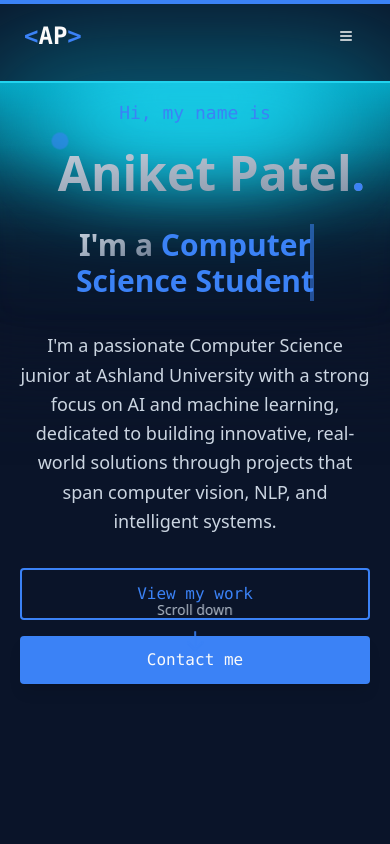
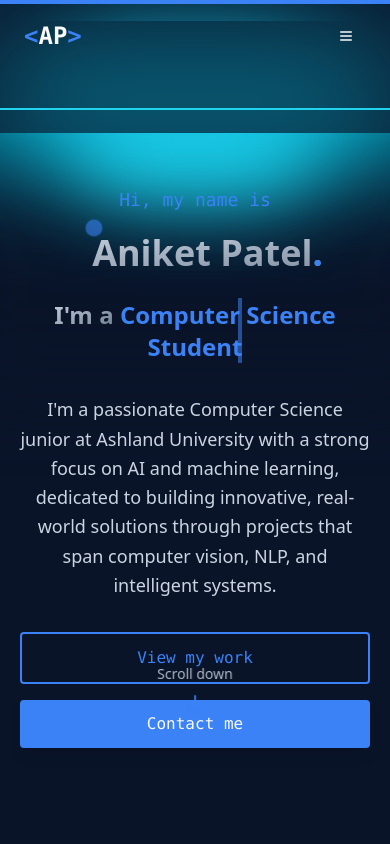
Before and after one commit to Aniket25042003/Portfolio, a React (Vite) app: page / in a window 390 px wide. Shown: the top 844 px of the page. Built offline with nearby package versions, Linux system fonts and the light colour scheme.

Commit message:
Made it mobile responsive

```diff
--- a/src/components/sections/Hero.tsx
+++ b/src/components/sections/Hero.tsx
@@ -4,7 +4,7 @@ const Hero = () => {
   return (
     <section
       id="hero"
-      className="relative overflow-hidden"
+      className="relative overflow-hidden pt-safe"
     >
       <HeroLampContainer className="bg-navy-dark dark:bg-navy-dark" />
     </section>
--- a/src/components/ui/lamp.tsx
+++ b/src/components/ui/lamp.tsx
@@ -122,7 +122,7 @@ export const HeroLampContainer = ({
       )}
     >
       {/* Lamp light effect - moved further down to prevent cutoff */}
-      <div className="relative flex w-full flex-1 scale-y-100 items-center justify-center isolate z-0 pt-32">
+      <div className="relative flex w-full flex-1 scale-y-100 items-center justify-center isolate z-0 pt-16 sm:pt-20 md:pt-32">
         <motion.div
           initial={{ opacity: 0.5, width: "15rem" }}
           whileInView={{ opacity: 1, width: "30rem" }}
@@ -166,7 +166,7 @@ export const HeroLampContainer = ({
             duration: 0.8,
             ease: "easeInOut",
           }}
-          className="absolute inset-auto z-30 h-36 w-64 -translate-y-[6rem] rounded-full bg-cyan-400 blur-2xl"
+          className="absolute inset-auto z-30 h-36 w-64 -translate-y-[3rem] sm:-translate-y-[4rem] md:-translate-y-[6rem] rounded-full bg-cyan-400 blur-2xl"
         ></motion.div>
         <motion.div
           initial={{ width: "15rem" }}
@@ -176,14 +176,14 @@ export const HeroLampContainer = ({
             duration: 0.8,
             ease: "easeInOut",
           }}
-          className="absolute inset-auto z-50 h-0.5 w-[30rem] -translate-y-[7rem] bg-cyan-400"
+          className="absolute inset-auto z-50 h-0.5 w-[30rem] -translate-y-[4rem] sm:-translate-y-[5rem] md:-translate-y-[7rem] bg-cyan-400"
         ></motion.div>
 
-        <div className="absolute inset-auto z-40 h-44 w-full -translate-y-[12.5rem] bg-navy-dark"></div>
+        <div className="absolute inset-auto z-40 h-28 sm:h-32 md:h-44 w-full -translate-y-[6rem] sm:-translate-y-[7rem] md:-translate-y-[12.5rem] bg-navy-dark"></div>
       </div>
 
       {/* Hero Content positioned within the lamp light cone - adjusted positioning further down */}
-      <div className="relative z-50 flex -translate-y-40 flex-col items-center px-5 max-w-4xl mx-auto">
+      <div className="relative z-50 flex -translate-y-24 sm:-translate-y-28 md:-translate-y-32 lg:-translate-y-40 flex-col items-center px-5 max-w-4xl mx-auto">
         <HeroContent />
       </div>
     </div>
@@ -270,7 +270,7 @@ const HeroContent = () => {
             duration: 1,
             ease: "easeInOut",
           }}
-          className="text-5xl md:text-7xl font-bold leading-tight mb-6"
+          className="text-4xl sm:text-5xl md:text-7xl font-bold leading-tight mb-6"
         >
           <motion.span
             className="bg-gradient-to-br from-slate-300 to-slate-500 bg-clip-text text-transparent"
@@ -329,7 +329,7 @@ const HeroContent = () => {
 
         {/* Role text with typewriter effect */}
         <motion.h2
-          className="text-3xl md:text-5xl font-bold mb-8"
+          className="text-2xl sm:text-3xl md:text-5xl font-bold mb-8"
           initial={{ opacity: 0, y: 20 }}
           animate={{ opacity: 1, y: 0 }}
           transition={{ duration: 0.5, delay: 1.2 }}
--- a/src/index.css
+++ b/src/index.css
@@ -186,3 +186,22 @@ body {
     transform: none;
   }
 }
+
+/* Safe area utilities for mobile devices with notches */
+@layer utilities {
+  .pt-safe {
+    padding-top: env(safe-area-inset-top, 1rem);
+  }
+
+  .pb-safe {
+    padding-bottom: env(safe-area-inset-bottom, 1rem);
+  }
+
+  .pl-safe {
+    padding-left: env(safe-area-inset-left, 1rem);
+  }
+
+  .pr-safe {
+    padding-right: env(safe-area-inset-right, 1rem);
+  }
+}
```
Also changed, not shown: public/RESUME_PLACEHOLDER.md (deleted, +0 -22 lines), public/README.md (deleted), 1 other file (tests, documents, lock files or other folders).
